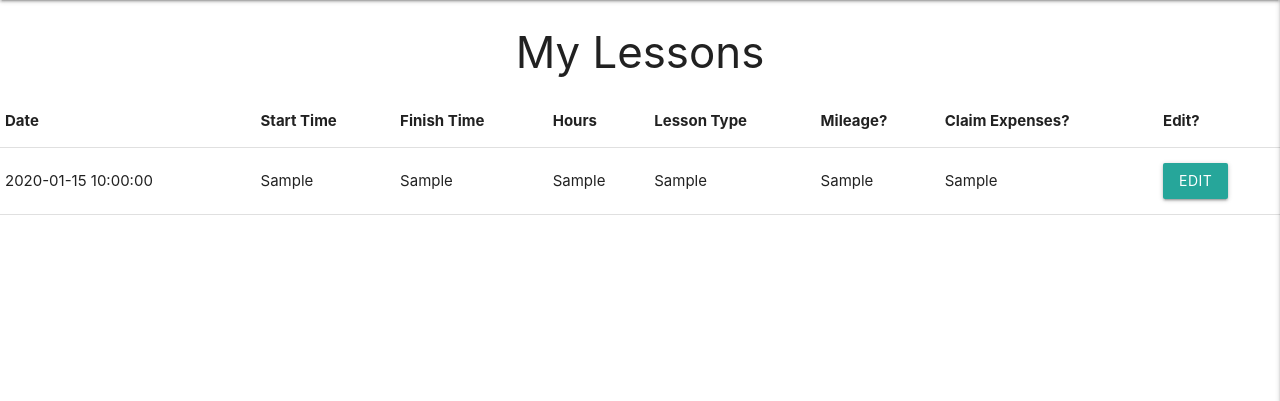
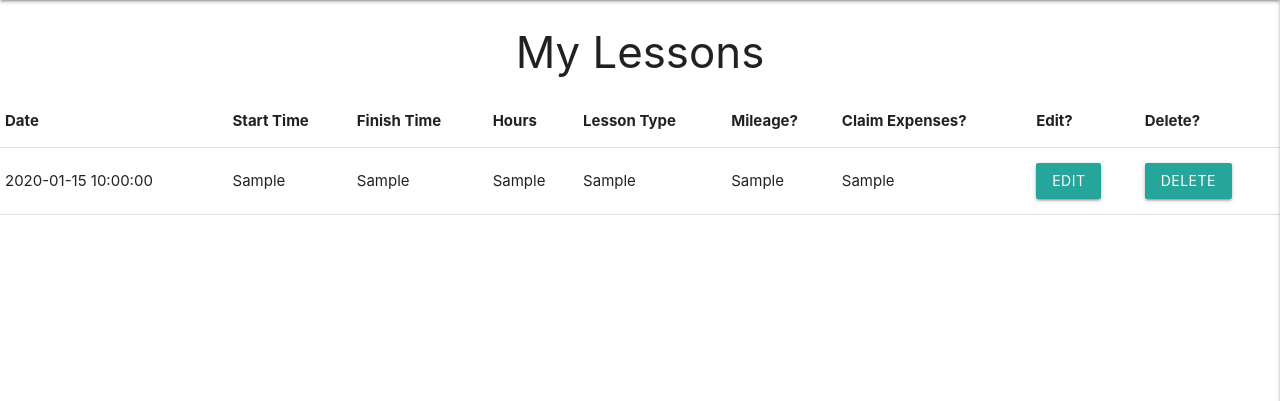
Before and after one commit to CharlieC115/MS3-NSC-Volunteer-Hours, a Flask app: page /search in a window 1280 px wide. Shown: the part 64-465 px from the top of the page. Run offline with Flask 2, Linux system fonts and the light colour scheme; a database or web service that is not in the repository returns one stand-in record (values such as "Sample title"); some libraries are stand-ins or nearby versions.

Commit message:
Added deleted button to lessons.html and functionality

```diff
--- a/app.py
+++ b/app.py
@@ -161,6 +161,13 @@ def edit_record(lesson_id):
     return render_template('edit_record.html', lesson=lesson, activities=activities)
 
 
+@app.route('/delete_record/<lesson_id>')
+def delete_record(lesson_id):
+    mongo.db.lessons.remove({'_id': ObjectId(lesson_id)})
+    flash('Record Successfully Deleted')
+    return redirect(url_for('lessons'))
+
+
 if __name__ == '__main__':
     app.run(host=os.environ.get('IP'),
             port=int(os.environ.get('PORT')),
--- a/templates/lessons.html
+++ b/templates/lessons.html
@@ -14,6 +14,7 @@
                 <th>Mileage?</th>
                 <th>Claim Expenses?</th>
                 <th>Edit?</th>
+                <th>Delete?</th>
             </tr>
         </thead>
 
@@ -28,6 +29,7 @@
                     <td>{{ lesson.lesson_mileage }}</td>
                     <td>{{ lesson.lesson_expenses }}</td>
                     <td><a href="{{ url_for('edit_record', lesson_id=lesson._id) }}" class="btn">Edit</a></td>
+                    <td><a href="{{ url_for('delete_record', lesson_id=lesson._id) }}" class="btn">Delete</a></td>
                 </tr>
             {% endfor %}
         </tbody>
```
